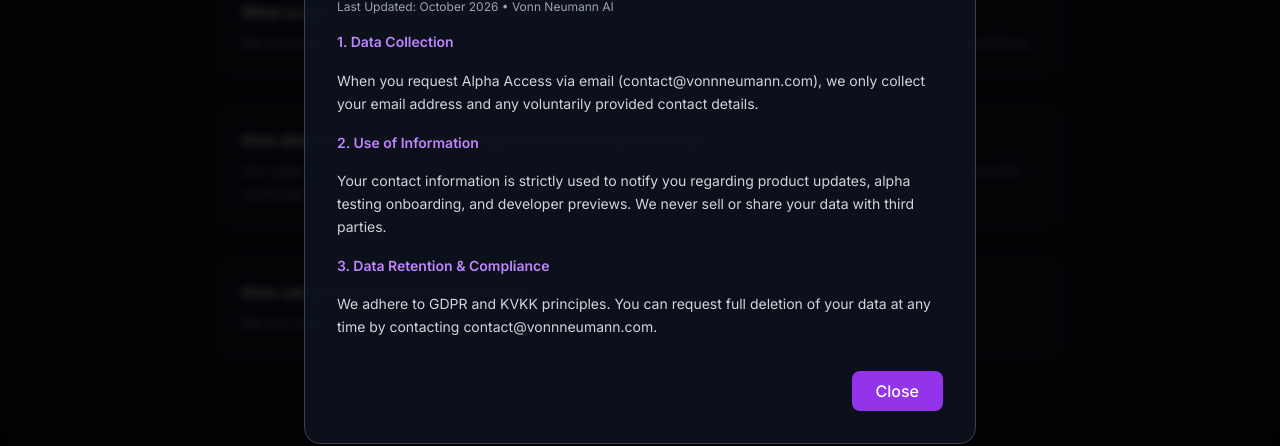
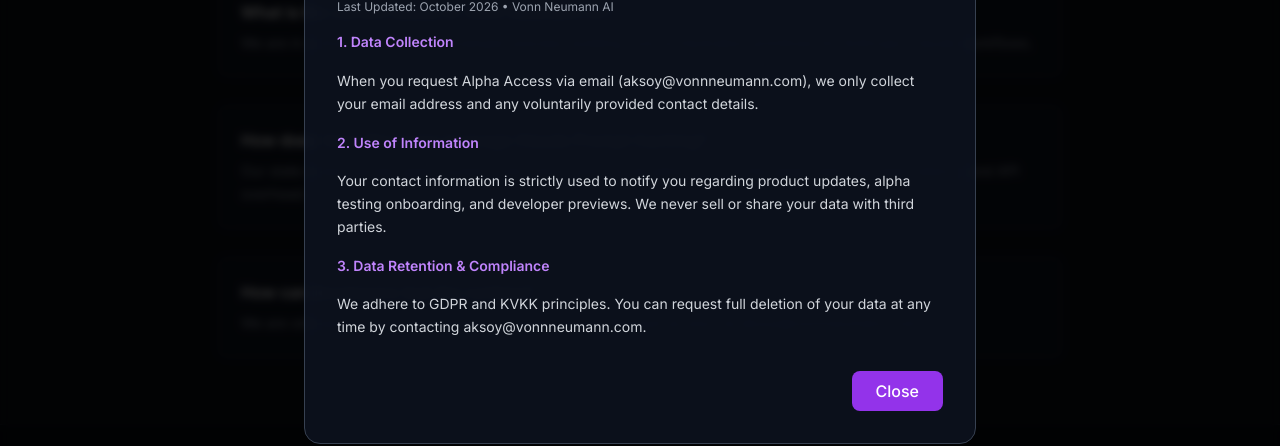
Before and after one commit to ozaksoy/vonnneumann-ai, a plain HTML site: page index.html in a window 1280 px wide. Both pictures are taken after a click on the button "Privacy Policy". Shown: the part 2225-2671 px from the top of the page. Drawn offline with nearby package versions, Linux system fonts and the light colour scheme.

Commit message:
Update index.html

```diff
--- a/index.html
+++ b/index.html
@@ -35,7 +35,7 @@
         </a>
       </div>
       <div>
-        <a href="mailto:contact@vonnneumann.com" class="text-sm font-medium px-4 py-2 rounded-lg bg-white text-black hover:bg-gray-200 transition-all shadow-sm">Request Alpha Access</a>
+        <a href="mailto:aksoy@vonnneumann.com" class="text-sm font-medium px-4 py-2 rounded-lg bg-white text-black hover:bg-gray-200 transition-all shadow-sm">Request Alpha Access</a>
       </div>
     </div>
   </nav>
@@ -53,7 +53,7 @@
       Low-latency orchestration layer designed for context isolation, targeting sub-100ms state synchronization, and native Anthropic Claude API tool execution.
     </p>
     <div class="flex flex-col sm:flex-row items-center justify-center gap-4">
-      <a href="mailto:contact@vonnneumann.com" class="w-full sm:w-auto px-8 py-3.5 rounded-xl bg-purple-600 hover:bg-purple-500 text-white font-medium transition-all shadow-lg shadow-purple-600/30">Request Alpha Access</a>
+      <a href="mailto:aksoy@vonnneumann.com" class="w-full sm:w-auto px-8 py-3.5 rounded-xl bg-purple-600 hover:bg-purple-500 text-white font-medium transition-all shadow-lg shadow-purple-600/30">Request Alpha Access</a>
       <a href="https://github.com/ozaksoy/vonnneumann-ai" target="_blank" class="w-full sm:w-auto px-8 py-3.5 rounded-xl glass-card hover:bg-gray-800 text-gray-300 font-medium transition-all flex items-center justify-center gap-2">
         <svg class="w-5 h-5 fill-current" viewBox="0 0 24 24"><path d="M12 0C5.37 0 0 5.37 0 12c0 5.31 3.435 9.795 8.205 11.385.6.105.825-.255.825-.57 0-.285-.015-1.23-.015-2.235-3.015.555-3.795-.735-4.035-1.41-.135-.345-.72-1.41-1.23-1.695-.42-.225-1.02-.78-.015-.795.945-.015 1.62.87 1.845 1.23 1.08 1.815 2.805 1.305 3.495.99.105-.78.42-1.305.765-1.605-2.67-.3-5.46-1.335-5.46-5.925 0-1.305.465-2.385 1.23-3.225-.12-.3-.54-1.53.12-3.18 0 0 1.005-.315 3.3 1.23.96-.27 1.98-.405 3-.405s2.04.135 3 .405c2.295-1.56 3.3-1.23 3.3-1.23.66 1.65.24 2.88.12 3.18.765.84 1.23 1.905 1.23 3.225 0 4.605-2.805 5.625-5.475 5.925.435.375.81 1.095.81 2.22 0 1.605-.015 2.895-.015 3.3 0 .315.225.69.825.57A12.02 12.02 0 0024 12c0-6.63-5.37-12-12-12z"/></svg>
         View GitHub Repository
@@ -145,7 +145,7 @@
       </div>
       <div class="glass-card p-6 rounded-xl">
         <h4 class="font-semibold text-white mb-2">How can developers test the runtime?</h4>
-        <p class="text-gray-400 text-sm leading-relaxed">We are onboarding early alpha testers in small cohorts. Request access via contact@vonnneumann.com.</p>
+        <p class="text-gray-400 text-sm leading-relaxed">We are onboarding early alpha testers in small cohorts. Request access via aksoy@vonnneumann.com.</p>
       </div>
     </div>
   </section>
@@ -161,7 +161,7 @@
       <div class="flex items-center gap-6">
         <button onclick="openPrivacyModal()" class="hover:text-gray-300 underline underline-offset-4">Privacy Policy</button>
         <a href="https://github.com/ozaksoy/vonnneumann-ai" target="_blank" class="hover:text-gray-300">GitHub Repo</a>
-        <a href="mailto:contact@vonnneumann.com" class="hover:text-gray-300">contact@vonnneumann.com</a>
+        <a href="mailto:aksoy@vonnneumann.com" class="hover:text-gray-300">aksoy@vonnneumann.com</a>
       </div>
     </div>
   </footer>
@@ -175,13 +175,13 @@
 
       <div class="space-y-4 text-sm text-gray-300 leading-relaxed">
         <h4 class="font-semibold text-purple-400">1. Data Collection</h4>
-        <p>When you request Alpha Access via email (contact@vonnneumann.com), we only collect your email address and any voluntarily provided contact details.</p>
+        <p>When you request Alpha Access via email (aksoy@vonnneumann.com), we only collect your email address and any voluntarily provided contact details.</p>
 
         <h4 class="font-semibold text-purple-400">2. Use of Information</h4>
         <p>Your contact information is strictly used to notify you regarding product updates, alpha testing onboarding, and developer previews. We never sell or share your data with third parties.</p>
 
         <h4 class="font-semibold text-purple-400">3. Data Retention & Compliance</h4>
-        <p>We adhere to GDPR and KVKK principles. You can request full deletion of your data at any time by contacting contact@vonnneumann.com.</p>
+        <p>We adhere to GDPR and KVKK principles. You can request full deletion of your data at any time by contacting aksoy@vonnneumann.com.</p>
       </div>
 
       <div class="mt-8 text-right">
```
